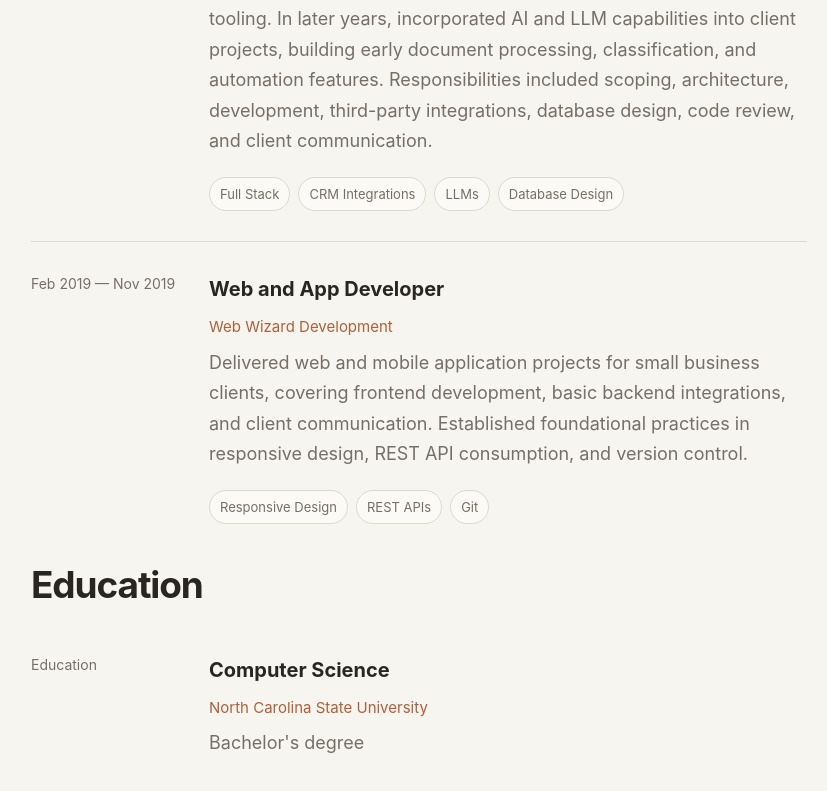
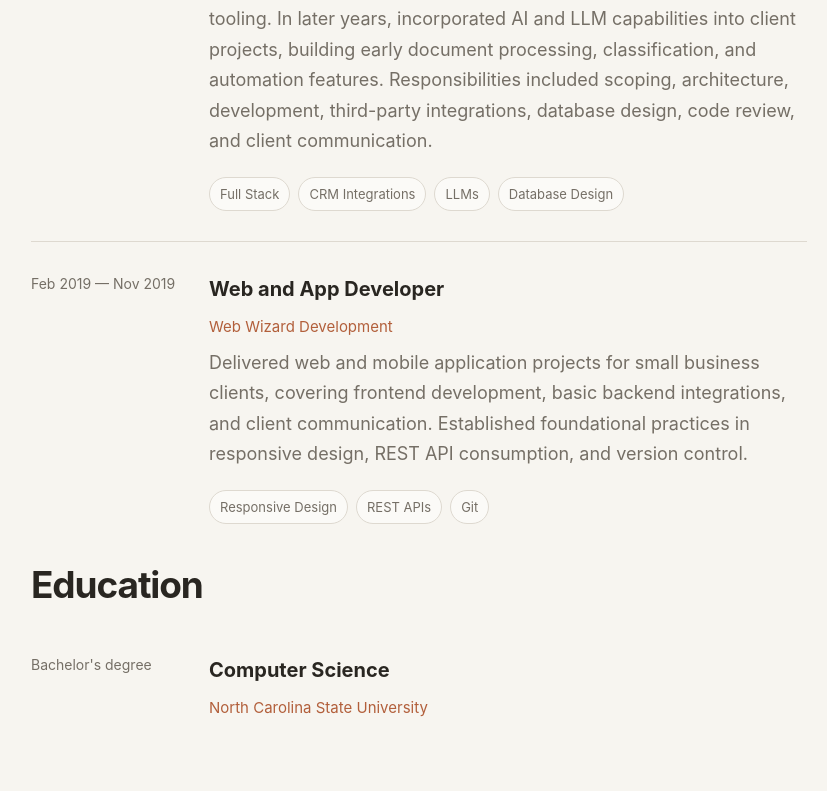
Before and after one commit to ATwork88/Portfolio1, a Next.js app: page /work in a window 1280 px wide. Shown: the part 1249-2040 px from the top of the page, without its empty margins (346-1173 px from the left). Built offline with nearby package versions, Linux system fonts and the light colour scheme.

Commit message:
Avoid repeating 'Education' on the work history page
Co-Authored-By: Claude Sonnet 5.5 <noreply@anthropic.com>
Claude-Session: https://claude.ai/code/session_011avKUpJeaqxTRXPnizR6w3

```diff
--- a/components/portfolio/work-history-section.tsx
+++ b/components/portfolio/work-history-section.tsx
@@ -36,12 +36,11 @@ export function WorkHistorySection() {
 
       <div className="experience-list">
         <article className="experience-item">
-          <div className="experience-period">Education</div>
+          <div className="experience-period">{about.education.level}</div>
 
           <div>
             <h3>{about.education.field}</h3>
             <p className="company">{about.education.school}</p>
-            <p>{about.education.level}</p>
           </div>
         </article>
       </div>
```
